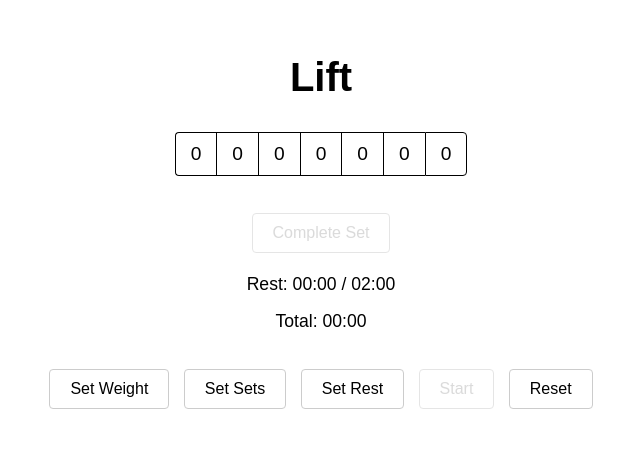
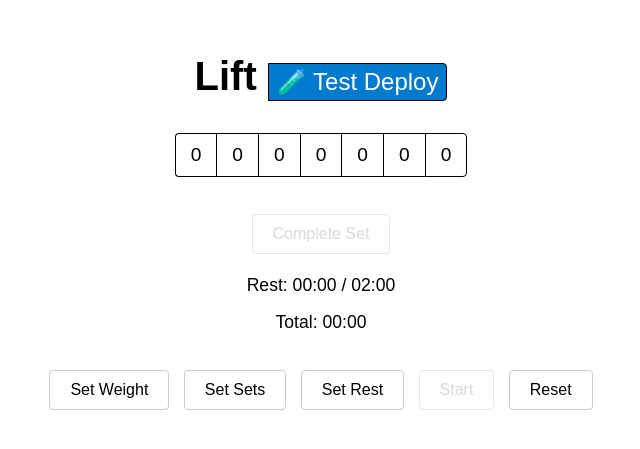
Before and after one commit to iamnirav/lift, a SvelteKit app: page / in a window 1280 px wide. Shown: the part 203-652 px from the top of the page, without its empty margins (319-959 px from the left). Built offline with nearby package versions, Linux system fonts and the light colour scheme; a web font is replaced by a local one.

Commit message:
test: Add test deployment badge to verify Vercel PR deployment
- Added 🧪 Test Deploy badge to main title
- Added @types/node for TypeScript compatibility
- Built app to ensure deployment readiness

```diff
--- a/package.json
+++ b/package.json
@@ -17,6 +17,7 @@
 		"@sveltejs/kit": "^2.0.0",
 		"@sveltejs/vite-plugin-svelte": "^3.0.0",
 		"@types/eslint": "^8.56.7",
+		"@types/node": "^24.0.10",
 		"eslint": "^9.0.0",
 		"eslint-config-prettier": "^9.1.0",
 		"eslint-plugin-svelte": "^2.36.0",
--- a/src/routes/+page.svelte
+++ b/src/routes/+page.svelte
@@ -89,7 +89,7 @@
 
 <div class="app">
   <div class="container">
-    <h1>Lift</h1>
+    <h1>Lift <span class="test-badge">🧪 Test Deploy</span></h1>
 
     <p class="sets">
       {#each derivedSets as set, index}
@@ -224,6 +224,15 @@
     margin-top: 2rem;
   }
 
+  .test-badge {
+    font-size: 0.6em;
+    background-color: #007acc;
+    color: white;
+    padding: 4px 8px;
+    border-radius: 12px;
+    font-weight: normal;
+  }
+
   /* Responsive Design */
   @media (max-width: 768px) {
     .app {
```
Also changed, not shown: svelte.config.js (+0 -7 lines), 17 other files (tests, documents, lock files or other folders).
